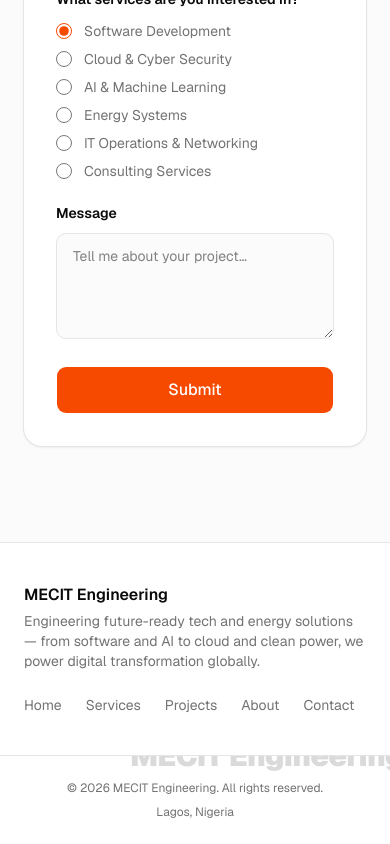
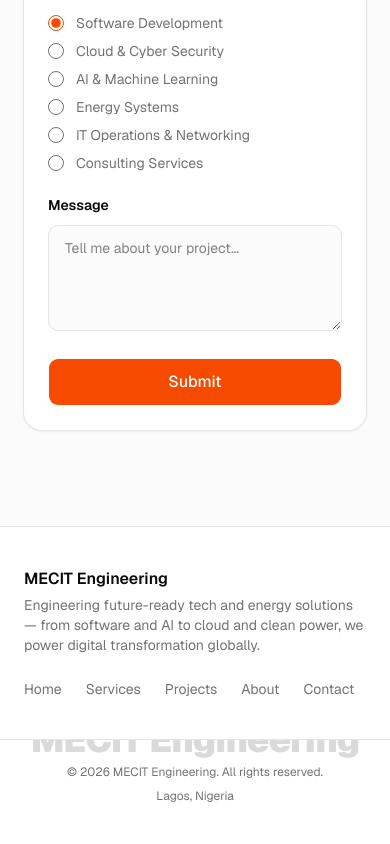
Before and after one commit to mik-max/MECIT-website, a Next.js app: page /contact in a window 390 px wide. Shown: the part 970-1814 px from the top of the page. Built offline with nearby package versions, Linux system fonts and the light colour scheme.

Commit message:
feat: completed mobile responsiveness

```diff
--- a/components/layout/footer.tsx
+++ b/components/layout/footer.tsx
@@ -30,7 +30,7 @@ export function Footer() {
         <div className="relative mx-auto flex max-w-6xl flex-col items-center justify-between gap-2 px-6 py-6 text-xs text-muted-foreground sm:flex-row">
           <span
             aria-hidden="true"
-            className="pointer-events-none absolute top-0 left-1/3 -z-10 -translate-y-1/2 text-3xl leading-none font-black tracking-tight whitespace-nowrap text-[#DBDADB] select-none sm:text-4xl md:text-6xl lg:text-8xl"
+            className="pointer-events-none absolute top-0 left-1/2 -z-10 -translate-x-1/2 -translate-y-1/2 text-4xl leading-none font-black tracking-tight whitespace-nowrap text-[#DBDADB] select-none sm:left-1/3 sm:translate-x-0 sm:text-5xl md:text-6xl lg:text-8xl"
           >
             {SITE.name}
           </span>
--- a/components/sections/about.tsx
+++ b/components/sections/about.tsx
@@ -63,7 +63,7 @@ export function About() {
                 className="object-cover"
               />
             </div>
-            <div className="absolute top-[20%] right-[-14%] h-[58%] w-[52%] overflow-hidden rounded-xl  border-8 border-background shadow-lg">
+            <div className="absolute top-[20%] -right-3 h-[58%] w-[52%] overflow-hidden rounded-xl border-8 border-background shadow-lg sm:right-[-10%] lg:right-[-14%]">
               <Image
                 src={IMAGES.aboutDetail}
                 alt=""
@@ -84,7 +84,7 @@ export function About() {
                 <AccordionTrigger className="text-lg font-semibold hover:no-underline">
                   {title}
                 </AccordionTrigger>
-                <AccordionContent className="text-muted-foreground">
+                <AccordionContent className="h-auto text-muted-foreground">
                   {body}
                 </AccordionContent>
               </AccordionItem>
--- a/components/sections/contact.tsx
+++ b/components/sections/contact.tsx
@@ -77,7 +77,7 @@ export function Contact() {
 
         <form
           onSubmit={handleSubmit}
-          className="rounded-2xl bg-card p-8 shadow-sm ring-1 ring-border"
+          className="rounded-2xl bg-card p-6 shadow-sm ring-1 ring-border sm:p-8"
         >
           <div className="space-y-5">
             <div>
```
